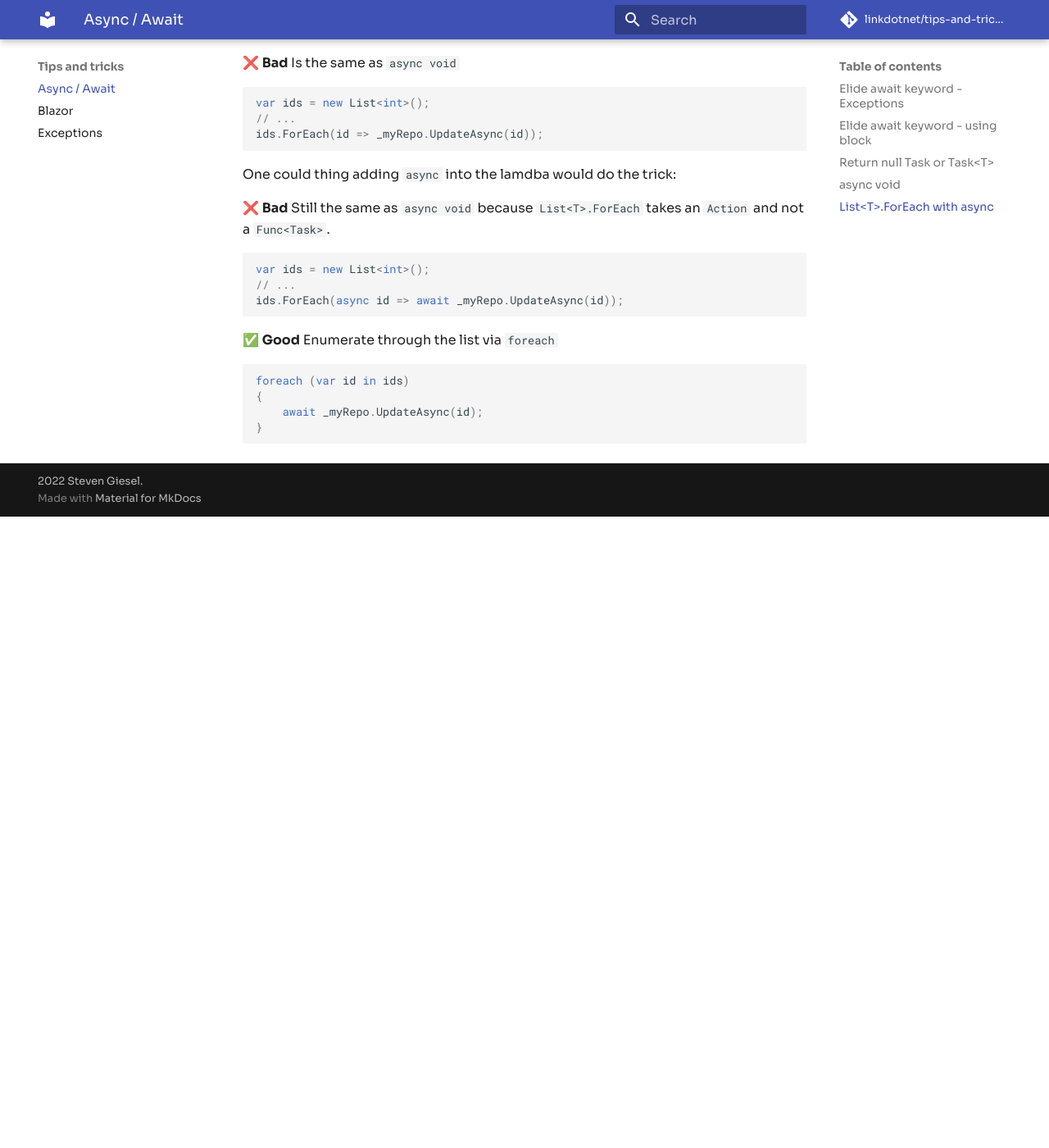
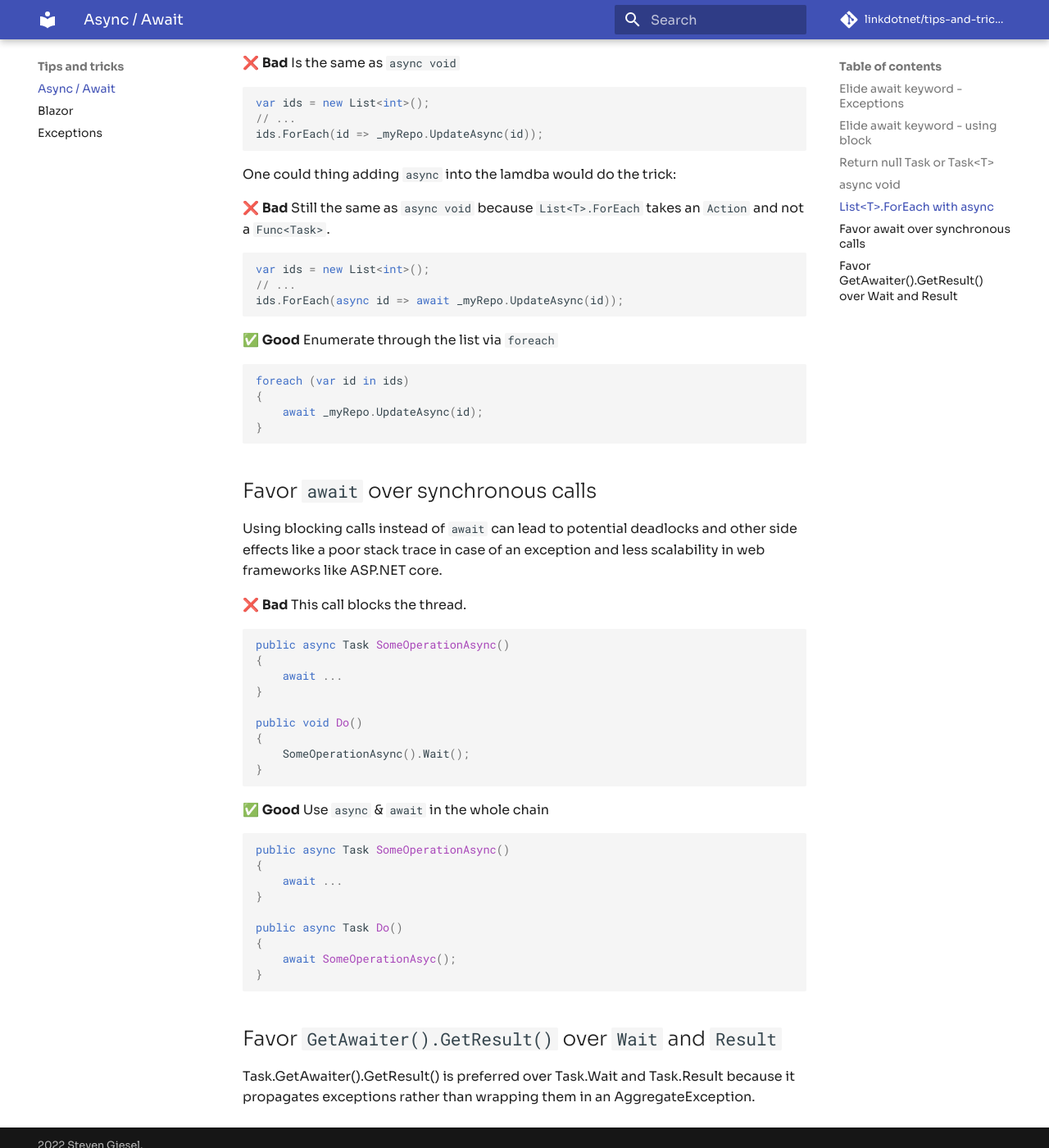
Before and after one commit to linkdotnet/tips-and-tricks, an MkDocs documentation site: the page built from docs/async_await.md, in a window 1280 px wide and 1400 px high, scrolled down 3602 px. Shown: the whole window at 82% size. Built offline with MkDocs 1.6.1 and Material for MkDocs 9.7.7, drawn with Linux system fonts in a browser that asks for light colours; comment, search, counter and statistics services are not loaded; before the commit the page ends 4232 px from its top, so only the background shows below that.

Commit message:
More async await

````diff
--- a/docs/async_await.md
+++ b/docs/async_await.md
@@ -168,3 +168,35 @@ foreach (var id in ids)
 	await _myRepo.UpdateAsync(id);
 }
 ```
+
+## Favor `await` over synchronous calls
+Using blocking calls instead of `await` can lead to potential deadlocks and other side effects like a poor stack trace in case of an exception and less scalability in web frameworks like ASP.NET core.
+
+❌ **Bad** This call blocks the thread.
+```csharp
+public async Task SomeOperationAsync()
+{
+	await ...
+}
+
+public void Do()
+{
+	SomeOperationAsync().Wait();
+}
+```
+
+✅ **Good** Use `async` & `await` in the whole chain
+```csharp
+public async Task SomeOperationAsync()
+{
+	await ...
+}
+
+public async Task Do()
+{
+	await SomeOperationAsyc();
+}
+```
+
+## Favor `GetAwaiter().GetResult()` over `Wait` and `Result`
+Task.GetAwaiter().GetResult() is preferred over Task.Wait and Task.Result because it propagates exceptions rather than wrapping them in an AggregateException.
````
